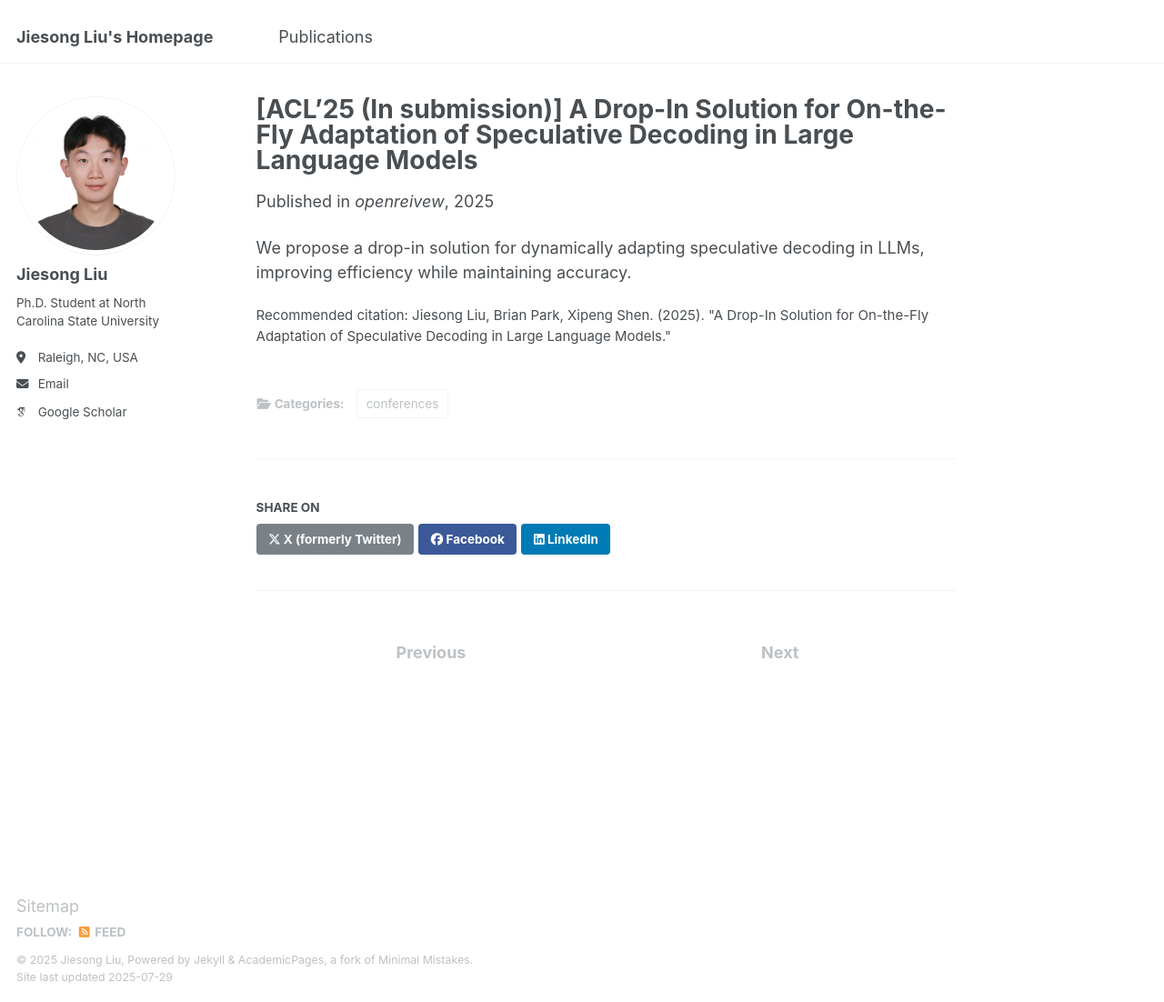
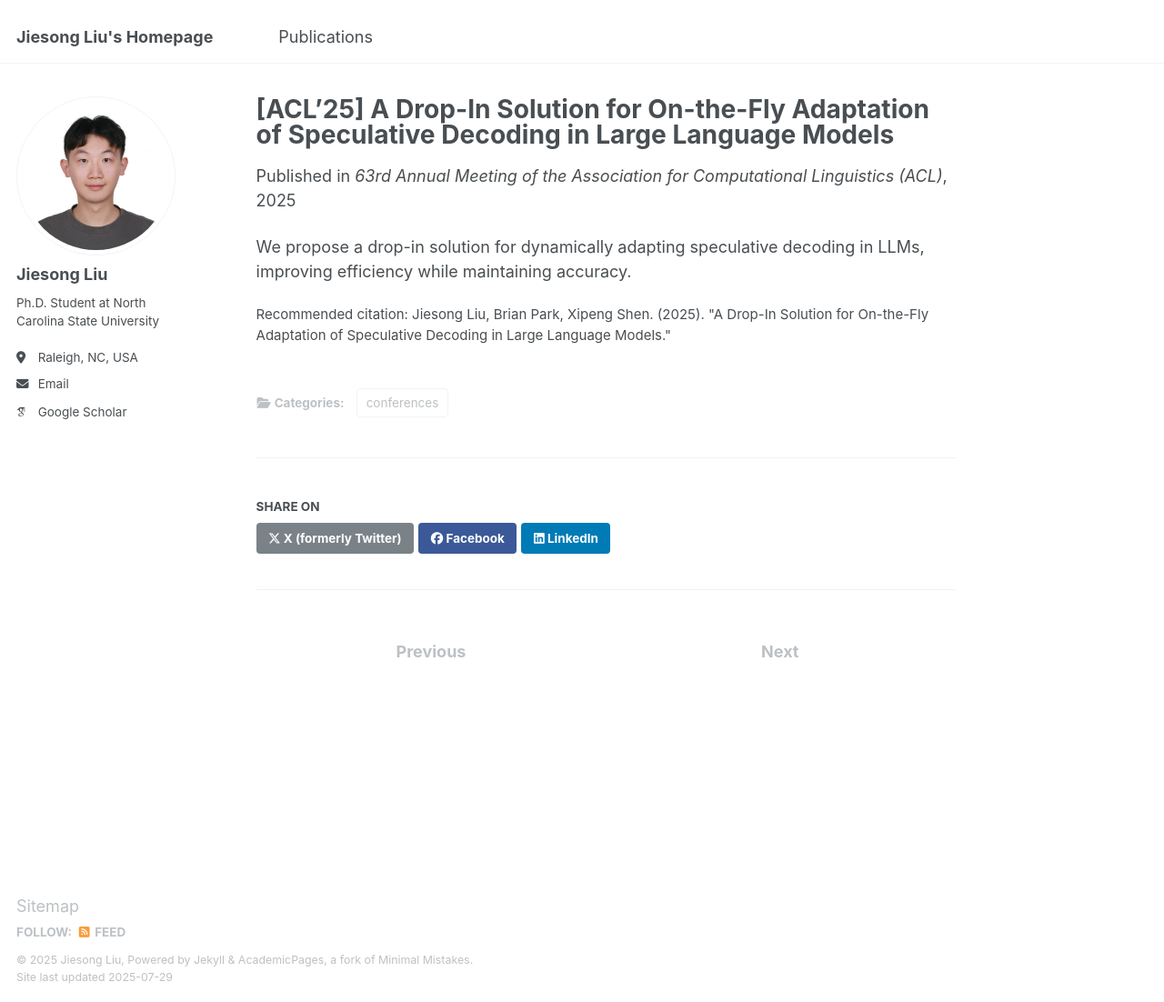
Before and after one commit to Fred1031/Fred1031.github.io, a Jekyll site: the page built from _publications/2025_acl.md, in a window 1280 px wide and 1102 px high. Shown: the whole window at 91% size. Built offline with Jekyll 4.4.1, drawn with Linux system fonts in a browser that asks for light colours; some web fonts are replaced.

Commit message:
Update 2025_acl.md

```diff
--- a/_publications/2025_acl.md
+++ b/_publications/2025_acl.md
@@ -1,5 +1,5 @@
 ---
-title: "[ACL’25 (In submission)] A Drop-In Solution for On-the-Fly Adaptation of Speculative Decoding in Large Language Models"
+title: "[ACL’25] A Drop-In Solution for On-the-Fly Adaptation of Speculative Decoding in Large Language Models"
 authors:
   - Jiesong Liu
   - Brian Park
@@ -8,7 +8,7 @@ collection: publications
 category: conferences
 permalink: /publication/acl_2025
 date: 2025-01-01
-venue: 'openreivew'
+venue: ' 63rd Annual Meeting of the Association for Computational Linguistics (ACL)'
 slidesurl: #'http://fred1031.github.io/files/ACL2025_slides.pdf'
 paperurl: #'http://fred1031.github.io/files/ACL2025.pdf'
 citation: 'Jiesong Liu, Brian Park, Xipeng Shen. (2025). "A Drop-In Solution for On-the-Fly Adaptation of Speculative Decoding in Large Language Models."'
```
